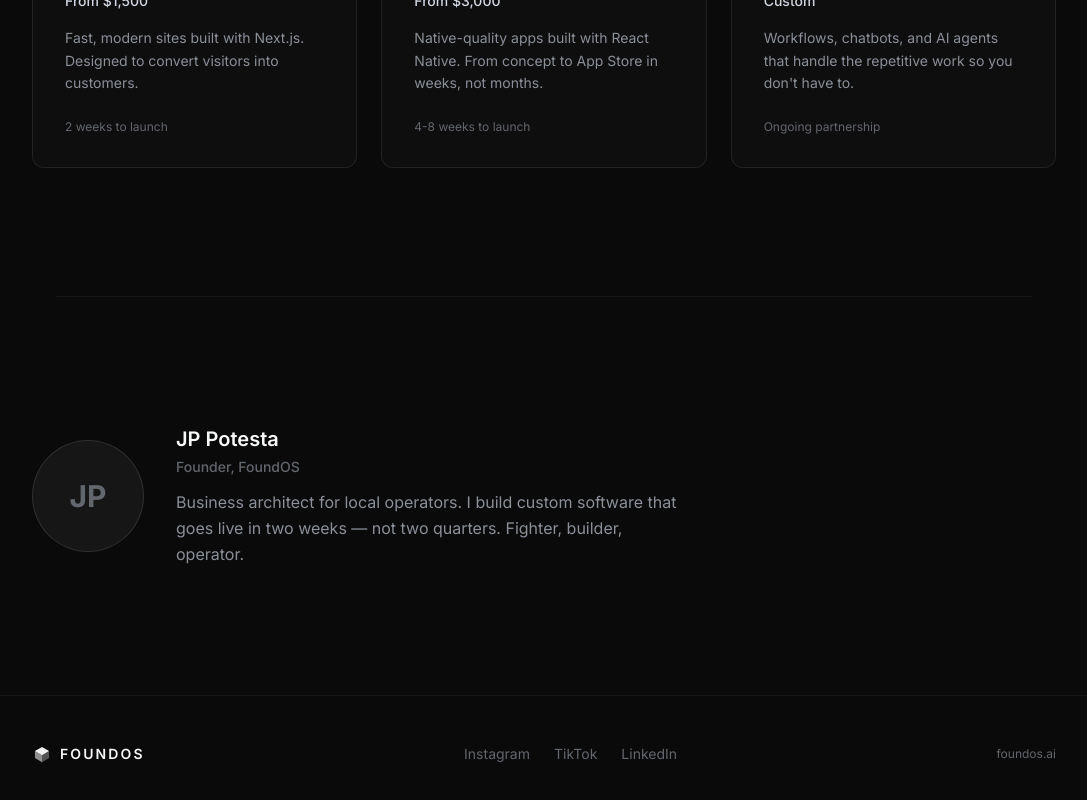
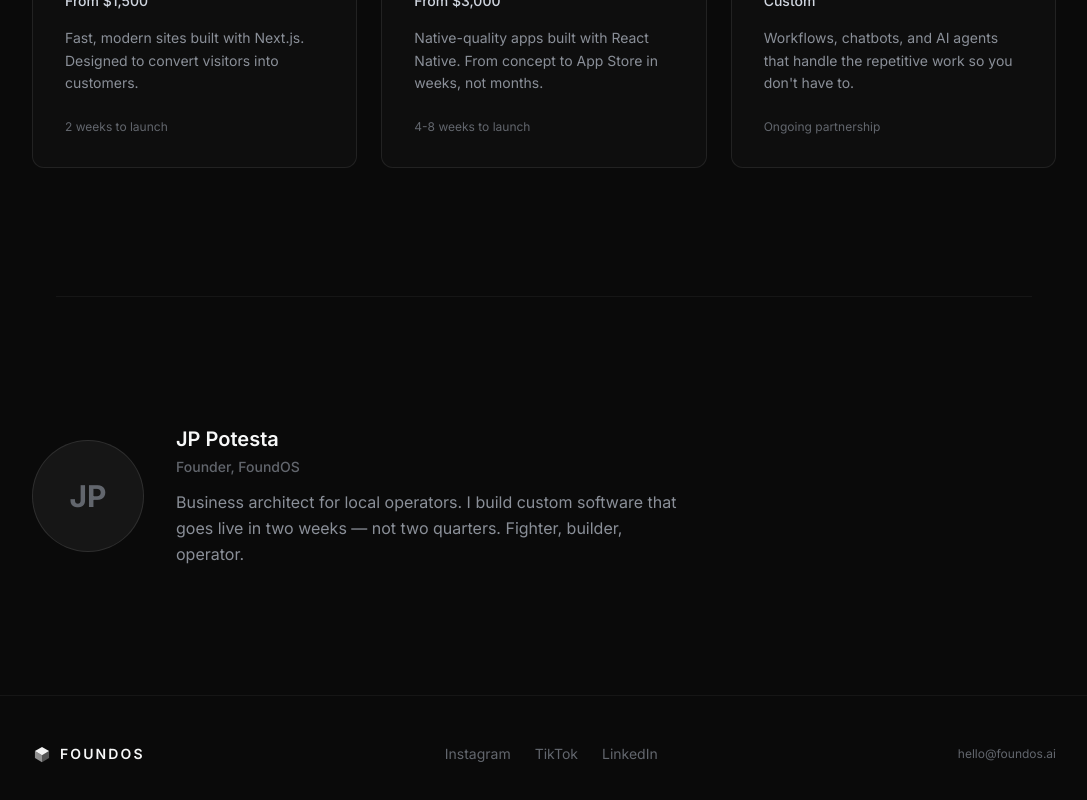
Before and after one commit to ClearPath-JP/foundos, a Next.js app: page / in a window 1280 px wide. Shown: the part 1854-2654 px from the top of the page, without its empty margins (96-1183 px from the left). Built offline with nearby package versions, Linux system fonts and the light colour scheme.

Commit message:
Add hello@foundos.ai contact email to footer
Co-Authored-By: Claude Opus 4.6 (1M context) <noreply@anthropic.com>

```diff
--- a/src/app/page.tsx
+++ b/src/app/page.tsx
@@ -535,9 +535,15 @@ function Footer() {
           </a>
         </div>
 
-        <p className="text-xs" style={{ color: "#62666d" }}>
-          foundos.ai
-        </p>
+        <a
+          href="mailto:hello@foundos.ai"
+          className="text-xs transition-colors"
+          style={{ color: "#62666d" }}
+          onMouseEnter={(e) => (e.currentTarget.style.color = "#f7f8f8")}
+          onMouseLeave={(e) => (e.currentTarget.style.color = "#62666d")}
+        >
+          hello@foundos.ai
+        </a>
       </div>
     </footer>
   );
```
